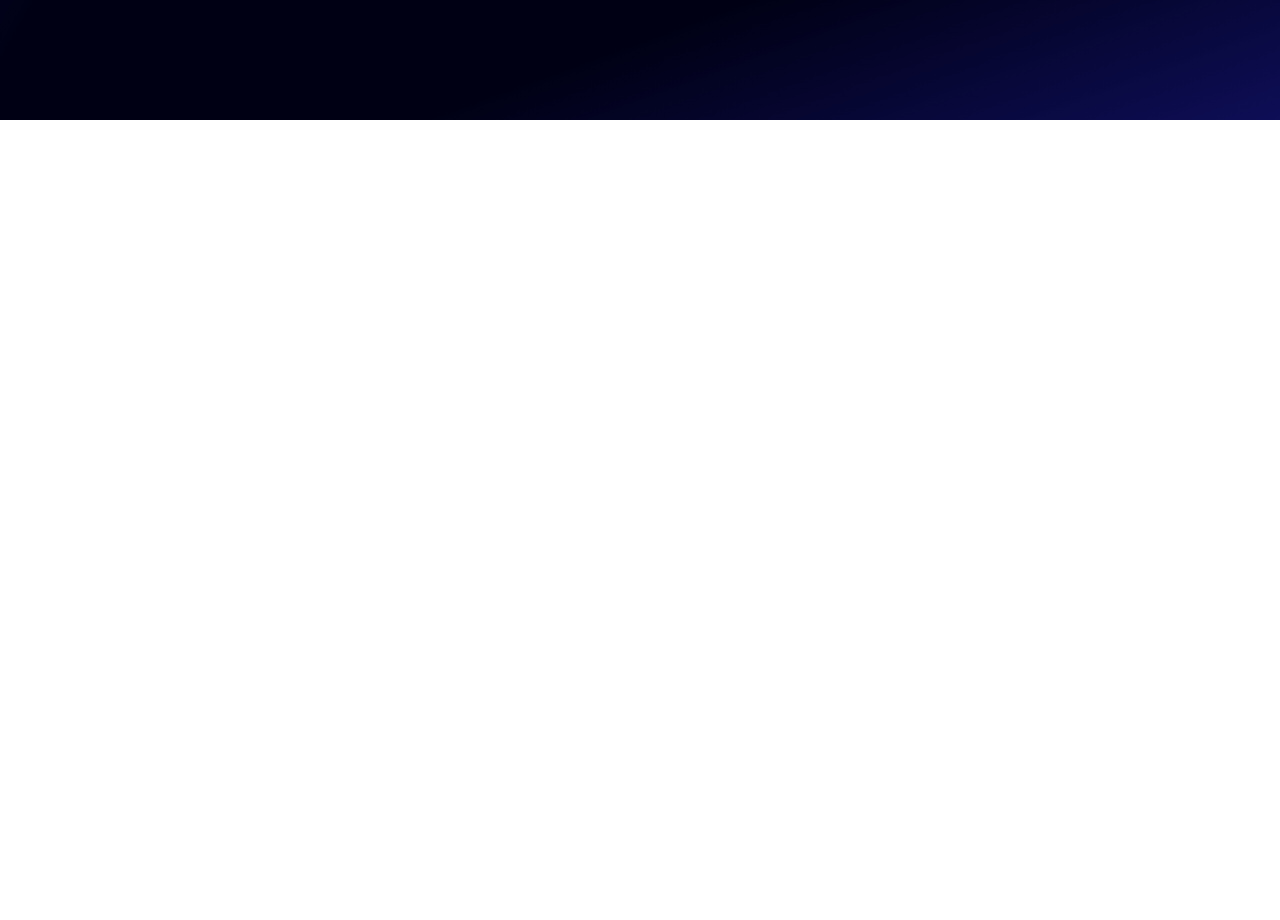
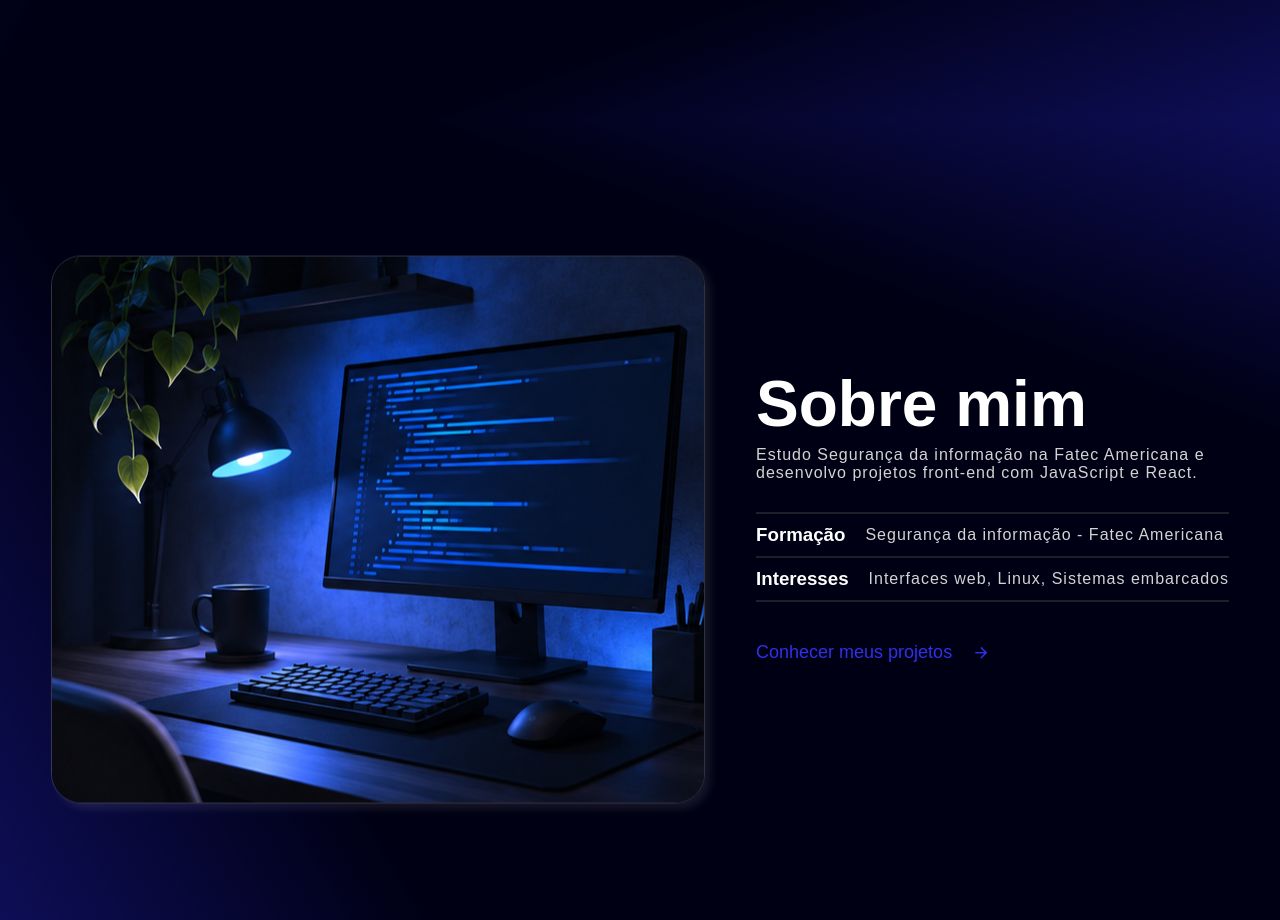
Before and after one commit to gmanzattodev/Portfolio, a React (Vite) app: page / in a window 1280 px wide. Shown: the part 680-1600 px from the top of the page. Before the commit the page ends 800 px from the top, so only its background shows below. Built offline with nearby package versions, Linux system fonts and the light colour scheme.

Commit message:
sobre
secao sobre quase finalizada, ultimo retoque na parte da responsividade

```diff
--- a/src/App.jsx
+++ b/src/App.jsx
@@ -11,6 +11,7 @@ import EntradaPort from "./React-components/EntradaPortfólio/EntradaPort";
 import HeroProf from "./page/Profissional/HeroProf";
 import HeaderProf from "./page/Profissional/HeaderProf";
 import "./page/Profissional/css/headerProf.css";
+import SobreProf from "./page/Profissional/SobreProf";
 
 
 function App() {
@@ -56,6 +57,7 @@ function App() {
           <HeaderProf />
         </div>
         <HeroProf />
+        <SobreProf />
       </main>
     </>
   );
--- a/src/page/Profissional/HeroProf.jsx
+++ b/src/page/Profissional/HeroProf.jsx
@@ -1,5 +1,5 @@
 import "./css/heroProf.css";
-import InfoProf from "./InfoProf";
+import InfoProf from "./components/InfoProf";
 
 
 export default function HeroProf(){
--- /dev/null
+++ b/src/page/Profissional/SobreProf.jsx
@@ -0,0 +1,13 @@
+import InfoSobreProf from "./components/InfoSobreProf";
+
+export default function SobreProf(){
+
+    return (
+        <>
+            <section className="sobreProf" id="sobreProf">
+                    <InfoSobreProf />
+            </section>
+
+        </>
+    )
+}
--- a/src/page/Profissional/InfoProf.jsx
+++ b/src/page/Profissional/components/InfoProf.jsx
@@ -1,5 +1,5 @@
-import "./css/infoProf.css";
-import InicioImg from "../../assets/img/FundoProfissional/fundo-inicio.png";
+import "../css/infoProf.css";
+import InicioImg from "../../../assets/img/FundoProfissional/fundo-inicio.png";
 export default function InfoProf(){
 
     return (
--- /dev/null
+++ b/src/page/Profissional/components/InfoSobreProf.jsx
@@ -0,0 +1,32 @@
+import sobreImg from "../../../assets/img/FundoProfissional/fundo-sobre.webp";
+import "../css/infoSobreProf.css";
+export default function InfoSobreProf(){
+
+
+    return(
+        <>
+            <article className="InfoSobreProf">
+                    <div className="image-info">
+                        <img src={sobreImg} alt="sobre imagem de um computador" />
+                    </div>
+                    <div className="informacao-sobre">
+                        <h2>Sobre mim</h2>
+                        <p>Estudo Segurança da informação na Fatec Americana e <br />desenvolvo projetos front-end com JavaScript e React.</p>
+                        <div className="flex-info">
+                            <div className="flex">
+                                <h3>Formação</h3>
+                                <p>Segurança da informação - Fatec Americana</p>
+                            </div>
+                            <div className="flex">
+                                <h3>Interesses</h3>
+                                <p>Interfaces web, Linux, Sistemas embarcados</p>
+                            </div>
+                        </div>
+                        <button>Conhecer meus projetos <i className="ri-arrow-right-line"></i></button>
+                    </div>
+            </article>
+
+
+        </>
+    )
+}
--- a/src/page/Profissional/css/heroProf.css
+++ b/src/page/Profissional/css/heroProf.css
@@ -8,3 +8,13 @@
   display: flex;
   align-items: center;
 }
+.sobreProf{
+  background:
+    linear-gradient(200deg, rgb(46, 46, 247) -60%, transparent 25%),
+    linear-gradient(60deg, rgb(46, 46, 247) -60%, transparent 25%),
+    rgb(0, 0, 20);
+    min-height: 100vh;
+    width: 100%;
+    display: flex;
+    align-items: center;
+}
--- a/src/page/Profissional/css/infoProf.css
+++ b/src/page/Profissional/css/infoProf.css
@@ -20,6 +20,20 @@
     font-family: Arial, Helvetica, sans-serif;
     font-size: clamp(1rem, 2vw, 1.2rem);
     margin-bottom: 20px;
+}
+.card1{
+    animation: passar 1s linear forwards;
+}
+
+@keyframes passar {
+    from{
+        transform: translateY(100px);
+        opacity: 0;
+    }
+    to{
+        transform: translateY(0);
+        opacity: 1;
+    }
 }
 .btns{
     display: flex;
@@ -76,9 +90,9 @@
     display: block;
     aspect-ratio: auto;
     max-width: 100%;
+    animation: aparecer 1s linear forwards;
+}
 
-
-}
 
 @media screen and (max-width: 1000px) {
     .infoProf{
--- /dev/null
+++ b/src/page/Profissional/css/infoSobreProf.css
@@ -0,0 +1,70 @@
+.InfoSobreProf{
+    display: flex;
+    align-items: center;
+    justify-content: space-evenly;
+    width: 100%;
+}
+.InfoSobreProf img{
+    border: 1px solid rgba(128, 128, 128, 0.386);
+    border-radius: 30px;
+    box-shadow: 5px 5px 10px #ffffff18;
+    animation: subirDescer 5s linear infinite;
+}
+@keyframes subirDescer {
+    0%{
+        transform: translateY(0);
+    }
+    50%{
+        transform: translateY(40px);
+    }
+    100%{
+        transform: translateY(0);
+    }
+}
+.InfoSobreProf h2{
+    color: #fff;
+    font-family: Arial, Helvetica, sans-serif;
+    font-size: clamp(1.4rem, 5vw, 4rem);
+    margin-bottom: 5px;
+}
+.InfoSobreProf p{
+    color: rgb(212, 210, 210);
+    font-family: Arial, Helvetica, sans-serif;
+    letter-spacing: 1px;
+}
+.flex-info{
+    margin-top: 30px;
+    margin-bottom: 30px;
+}
+.flex-info .flex{
+    display: flex;
+    gap: 20px;
+    padding: 10px 0px 10px 0px;
+    align-items: center;
+    border-top: 2px solid rgba(68, 68, 68, 0.46);
+}
+.flex:nth-child(2){
+    border-bottom: 2px solid rgba(68, 68, 68, 0.46);;
+}
+.flex h3{
+    color: #fff;
+    font-family: Arial, Helvetica, sans-serif;
+}
+.InfoSobreProf button{
+    padding: 10px 0px 10px 0px;
+    border: none;
+    background-color: transparent;
+    color: rgb(48, 48, 230);
+    font-size: 18px;
+    display: flex;
+    align-items: center;
+    gap: 20px;
+    cursor: pointer;
+    transition: 0.5s;
+}
+.InfoSobreProf button i{
+    transition: 0.5s;
+}
+.InfoSobreProf button:hover i{
+    transform: translateX(40px);
+}
```
Also changed, not shown: src/page/Profissional/TecnologiasProf.jsx (added, +9 -0 lines).
